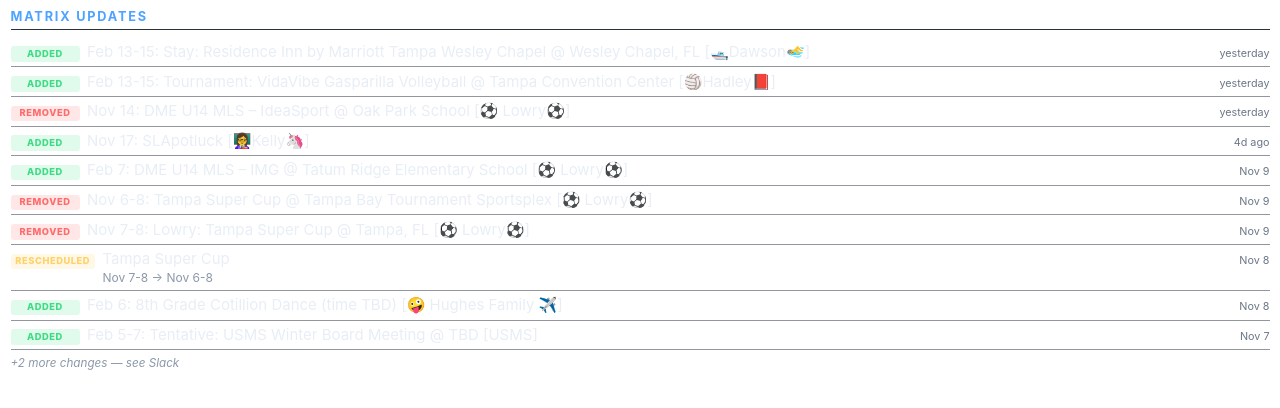
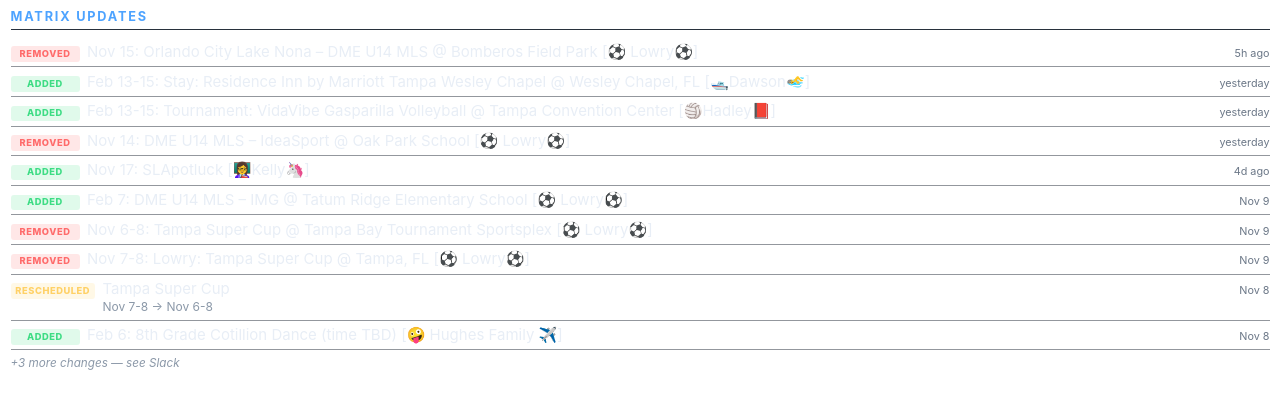
Before and after one commit to ldhfour/hugheslandia-matrix, a plain HTML site: page updates.html in a window 1280 px wide. Drawn offline with Linux system fonts and the light colour scheme.

Commit message:
Updates page 2026-11-16 00:15

```diff
--- a/updates.html
+++ b/updates.html
@@ -72,6 +72,7 @@
 <body>
 
 <h1>Matrix Updates</h1>
+<div class="row removed"><span class="tag">Removed</span><span class="body"><span class="txt">Nov 15: Orlando City Lake Nona – DME U14 MLS @ Bomberos Field Park [⚽️ Lowry⚽️]</span></span><span class="when" data-ts="2026-11-16T00:15:02"></span></div>
 <div class="row added"><span class="tag">Added</span><span class="body"><span class="txt">Feb 13-15: Stay: Residence Inn by Marriott Tampa Wesley Chapel @ Wesley Chapel, FL [🛥️Dawson🏊‍♂️]</span></span><span class="when" data-ts="2026-11-15T00:15:02"></span></div>
 <div class="row added"><span class="tag">Added</span><span class="body"><span class="txt">Feb 13-15: Tournament: VidaVibe Gasparilla Volleyball @ Tampa Convention Center [🏐Hadley📕]</span></span><span class="when" data-ts="2026-11-15T00:15:02"></span></div>
 <div class="row removed"><span class="tag">Removed</span><span class="body"><span class="txt">Nov 14: DME U14 MLS – IdeaSport @ Oak Park School [⚽️ Lowry⚽️]</span></span><span class="when" data-ts="2026-11-15T00:15:02"></span></div>
@@ -81,8 +82,7 @@
 <div class="row removed"><span class="tag">Removed</span><span class="body"><span class="txt">Nov 7-8: Lowry: Tampa Super Cup @ Tampa, FL [⚽️ Lowry⚽️]</span></span><span class="when" data-ts="2026-11-09T00:15:05"></span></div>
 <div class="row moved"><span class="tag">Rescheduled</span><span class="body"><span class="txt">Tampa Super Cup</span><span class="detail">Nov 7-8 → Nov 6-8</span></span><span class="when" data-ts="2026-11-08T20:15:05"></span></div>
 <div class="row added"><span class="tag">Added</span><span class="body"><span class="txt">Feb 6: 8th Grade Cotillion Dance (time TBD) [🤪 Hughes Family ✈️]</span></span><span class="when" data-ts="2026-11-08T00:15:03"></span></div>
-<div class="row added"><span class="tag">Added</span><span class="body"><span class="txt">Feb 5-7: Tentative: USMS Winter Board Meeting @ TBD [USMS]</span></span><span class="when" data-ts="2026-11-07T00:15:05"></span></div>
-<div class="more">+2 more changes — see Slack</div>
+<div class="more">+3 more changes — see Slack</div>
 
 <script>
 // Relative timestamps, refreshed in the browser so the page doesn't
```
